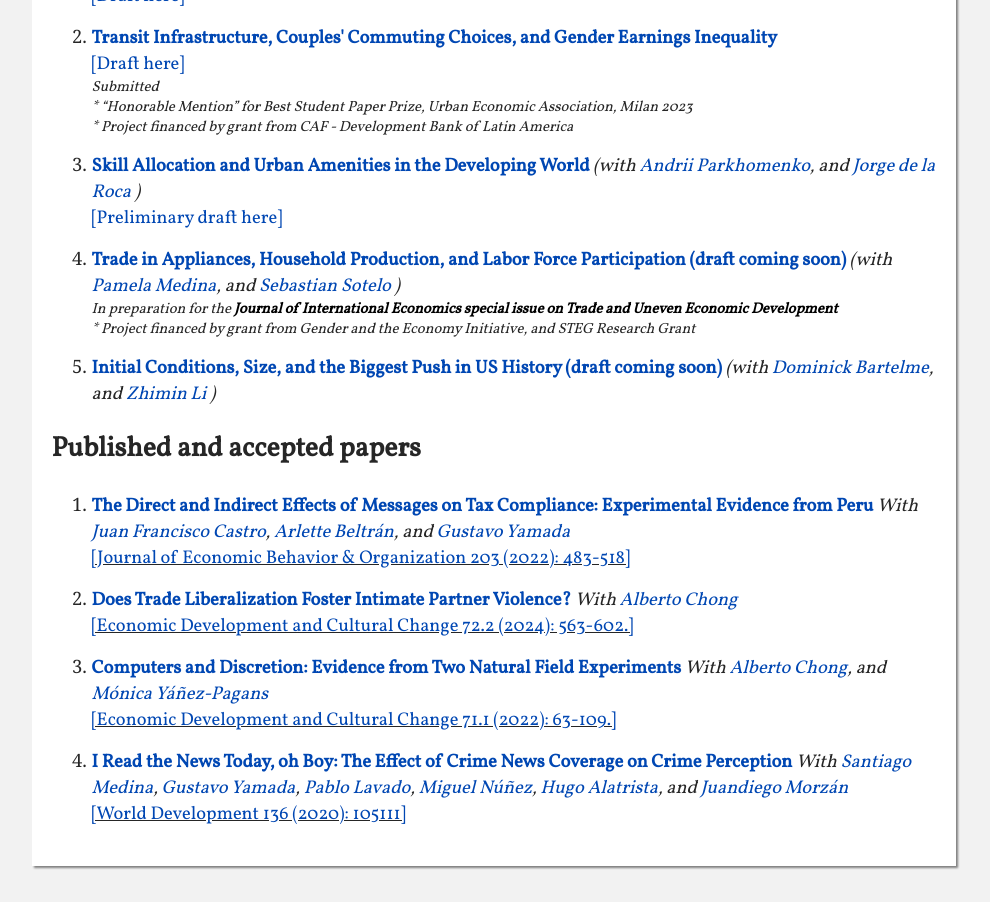
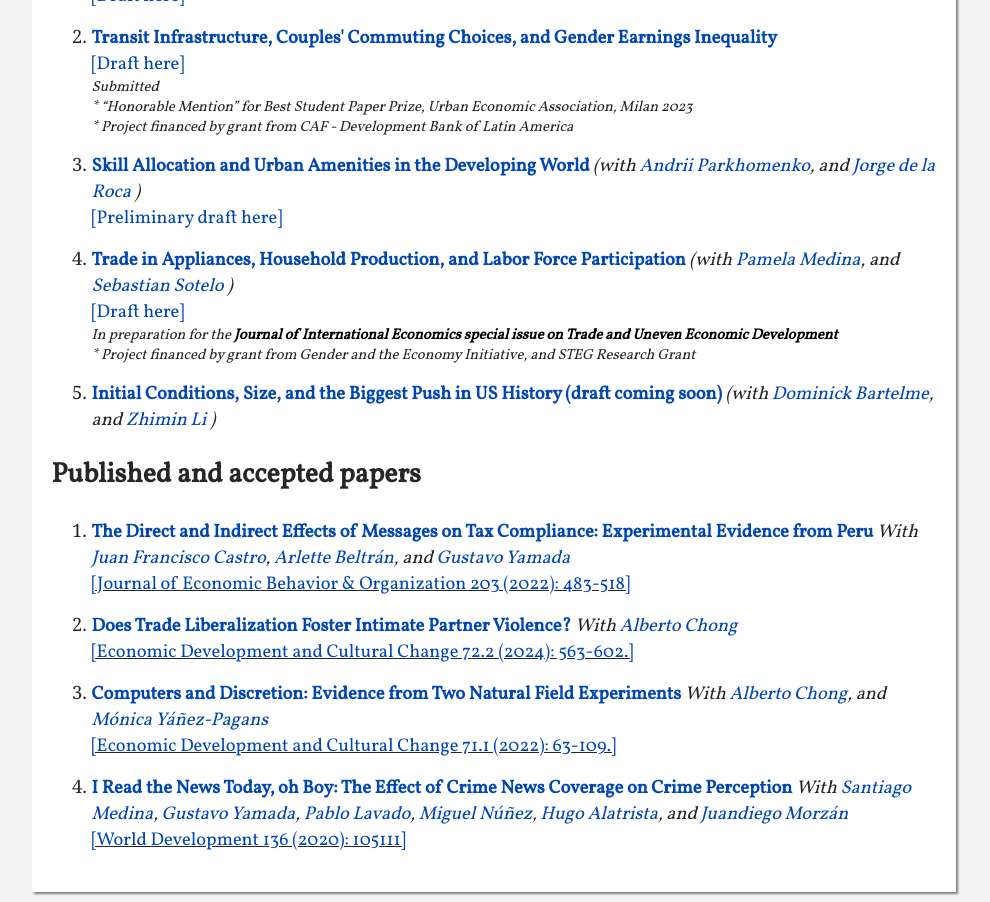
Before and after one commit to dvelasquezc/dvelasquezc.github.io, a Jekyll site: the page built from index.md, in a window 1280 px wide. Shown: the part 728-1630 px from the top of the page, without its empty margins (146-1136 px from the left). Built offline with Jekyll 4.4.1, drawn with Linux system fonts in a browser that asks for light colours; some web fonts are replaced.

Commit message:
upload draft hh prices and trade

```diff
--- a/index.md
+++ b/index.md
@@ -122,7 +122,10 @@ dropdown_folder: "no"
 						{% endif %}
 
 
-						{% if paper.title == 'Trade in Appliances, Household Production, and Labor Force Participation (draft coming soon)' %}
+						{% if paper.title == 'Trade in Appliances, Household Production, and Labor Force Participation' %}
+						<div class = "pdf">
+							<a href="{{ "/assets/pdfs/MSV_THL_jan25.pdf" | prepend: site.baseurl | prepend: site.url }}" target="_blank"> [Draft here] </a>
+						</div>
 						<div class = "conferences">
 							<i>In preparation for the <b><a href="https://www.worldbank.org/en/events/2024/09/12/tradeconf" target="_blank" style="color: black;"> Journal of International Economics special issue on Trade and Uneven Economic Development </a></b> </i>
 						</div>
```
Also changed, not shown: _pages/research.md (+4 -2 lines), _research/trade_hhprices.md (+3 -1 lines), 1 other file.
